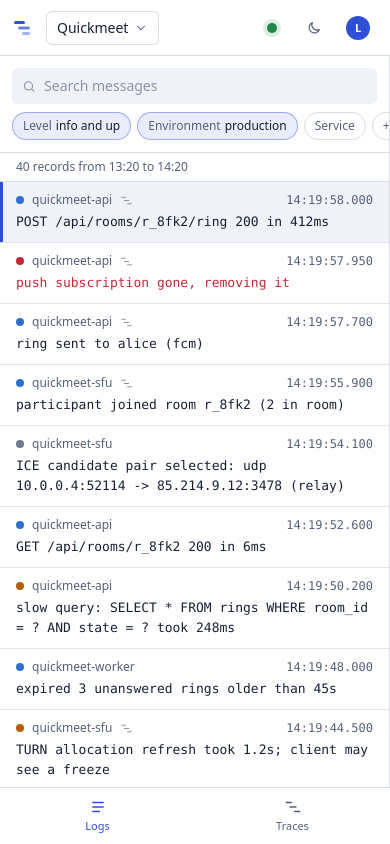
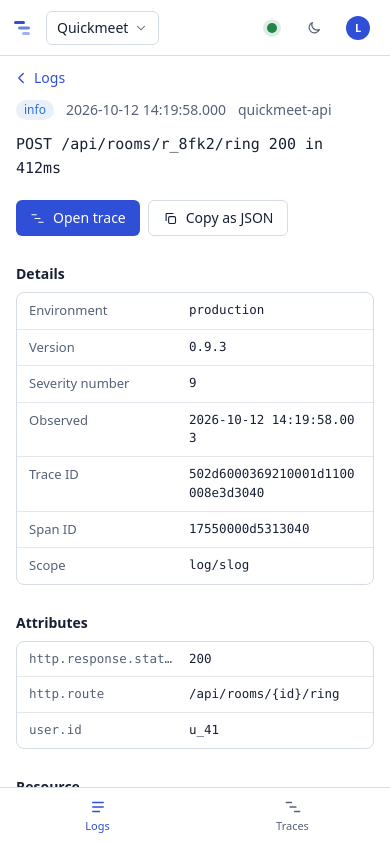
Before and after one commit to abogoyavlensky/tracelet, a React (Vite) app in the folder web/: page /_proto/b/logs in a window 390 px wide. Both pictures are taken after a click on the button 194 px from the left and 212 px from the top of the page. Built offline with nearby package versions, Linux system fonts and the light colour scheme.

Commit message:
Prototype B: list-to-detail on phones

```diff
--- a/web/src/prototypes/VariantB/LogsScreen.tsx
+++ b/web/src/prototypes/VariantB/LogsScreen.tsx
@@ -9,6 +9,8 @@ import './tokens.css'
 
 export function LogsScreen() {
   const [selected, setSelected] = useState(1)
+  // Phones show the list or the record, never both.
+  const [reading, setReading] = useState(false)
   const logs = logsPage.items
   const log = logs[selected]
 
@@ -16,7 +18,9 @@ export function LogsScreen() {
     <div className="proto-b flex h-dvh flex-col bg-canvas font-sans text-fg">
       <Header active="logs" />
       <div className="grid min-h-0 flex-1 grid-cols-1 md:grid-cols-[minmax(360px,36%)_1fr]">
-        <aside className="flex min-h-0 min-w-0 flex-col border-r border-line bg-surface">
+        <aside
+          className={`min-h-0 min-w-0 flex-col border-r border-line bg-surface md:flex ${reading ? 'hidden' : 'flex'}`}
+        >
           <div className="space-y-2 border-b border-line p-3">
             <label className="flex h-9 items-center gap-2 rounded-md bg-raised px-2.5 focus-within:ring-2 focus-within:ring-accent/40">
               <icons.search size={15} className="text-subtle" />
@@ -37,7 +41,15 @@ export function LogsScreen() {
           </p>
           <ul className="min-h-0 flex-1 overflow-y-auto pb-16 md:pb-0">
             {logs.map((l, i) => (
-              <Item key={i} log={l} on={i === selected} onSelect={() => setSelected(i)} />
+              <Item
+                key={i}
+                log={l}
+                on={i === selected}
+                onSelect={() => {
+                  setSelected(i)
+                  setReading(true)
+                }}
+              />
             ))}
             <li className="p-3">
               <button className="h-9 w-full rounded-md border border-line text-sm text-muted hover:bg-raised hover:text-fg">
@@ -46,7 +58,7 @@ export function LogsScreen() {
             </li>
           </ul>
         </aside>
-        <Reader log={log} />
+        <Reader log={log} reading={reading} onBack={() => setReading(false)} />
       </div>
       <TabBar active="logs" />
     </div>
@@ -83,12 +95,21 @@ function Item({ log, on, onSelect }: { log: Log; on: boolean; onSelect: () => vo
   )
 }
 
-function Reader({ log }: { log: Log }) {
+function Reader({ log, reading, onBack }: { log: Log; reading: boolean; onBack: () => void }) {
   const sev = severityName(log.severity_number)
   const stack = log.attributes?.['exception.stacktrace']
   return (
-    <article className="hidden min-h-0 overflow-y-auto bg-surface md:block">
-      <div className="mx-auto max-w-4xl px-8 py-7">
+    <article
+      className={`min-h-0 overflow-y-auto bg-surface pb-16 md:block md:pb-0 ${reading ? 'block' : 'hidden'}`}
+    >
+      <button
+        onClick={onBack}
+        className="flex h-11 items-center gap-1 px-3 text-sm text-accent md:hidden"
+      >
+        <icons.chevronLeft size={18} />
+        Logs
+      </button>
+      <div className="mx-auto max-w-4xl px-4 pb-7 md:px-8 md:pt-7">
         <div className="flex flex-wrap items-center gap-x-3 gap-y-1 text-sm text-muted">
           <span
             className={`rounded-full bg-current/10 px-2 py-0.5 text-xs font-medium ${severityTone[sev]}`}
@@ -98,7 +119,7 @@ function Reader({ log }: { log: Log }) {
           <span>{formatTimestamp(log.ts)}</span>
           <span>{log.service}</span>
         </div>
-        <h1 className="mt-3 whitespace-pre-wrap break-words font-mono text-[17px] leading-7 font-medium">
+        <h1 className="mt-3 whitespace-pre-wrap break-words font-mono text-[15px] leading-6 font-medium md:text-[17px] md:leading-7">
           {log.body}
         </h1>
         {typeof stack === 'string' && (
--- a/web/src/prototypes/VariantB/TraceScreen.tsx
+++ b/web/src/prototypes/VariantB/TraceScreen.tsx
@@ -20,6 +20,7 @@ import './tokens.css'
 export function TraceScreen() {
   const rows = useMemo(() => buildWaterfall(trace), [])
   const [selected, setSelected] = useState(errorSpanId)
+  const [reading, setReading] = useState(false)
   const span = rows.find((r) => r.span.span_id === selected)?.span ?? rows[0].span
   const root = rows[0].span
   const colorOf = (service: string) => rows.find((r) => r.span.service === service)?.colorIndex ?? 0
@@ -59,7 +60,9 @@ export function TraceScreen() {
         </div>
       </section>
       <div className="grid min-h-0 flex-1 grid-cols-1 md:grid-cols-[1fr_minmax(380px,40%)]">
-        <div className="min-h-0 min-w-0 overflow-y-auto bg-surface pb-16 md:pb-0">
+        <div
+          className={`min-h-0 min-w-0 overflow-y-auto bg-surface pb-16 md:block md:pb-0 ${reading ? 'hidden' : 'block'}`}
+        >
           <div className="flex items-center justify-between border-b border-line px-4 py-1.5 text-xs text-muted">
             <span>1 span is waiting for its parent; refresh to fill the trace in.</span>
             <button className="flex items-center gap-1 hover:text-fg">
@@ -72,11 +75,14 @@ export function TraceScreen() {
               key={r.span.span_id}
               row={r}
               on={r.span.span_id === span.span_id}
-              onSelect={() => setSelected(r.span.span_id)}
+              onSelect={() => {
+                setSelected(r.span.span_id)
+                setReading(true)
+              }}
             />
           ))}
         </div>
-        <SpanPane span={span} />
+        <SpanPane span={span} reading={reading} onBack={() => setReading(false)} />
       </div>
       <TabBar active="traces" />
     </div>
@@ -136,13 +142,22 @@ function Row({ row: r, on, onSelect }: { row: WaterfallRow; on: boolean; onSelec
   )
 }
 
-function SpanPane({ span }: { span: Span }) {
+function SpanPane({ span, reading, onBack }: { span: Span; reading: boolean; onBack: () => void }) {
   const [onlySpan, setOnlySpan] = useState(false)
   const failed = span.status_code === 2
   const logs = onlySpan ? traceLogs.filter((l) => l.span_id === span.span_id) : traceLogs
   return (
-    <aside className="hidden min-h-0 overflow-y-auto border-l border-line bg-surface md:block">
-      <div className="px-6 py-5">
+    <aside
+      className={`min-h-0 overflow-y-auto border-l border-line bg-surface pb-16 md:block md:pb-0 ${reading ? 'block' : 'hidden'}`}
+    >
+      <button
+        onClick={onBack}
+        className="flex h-11 items-center gap-1 px-3 text-sm text-accent md:hidden"
+      >
+        <icons.chevronLeft size={18} />
+        Waterfall
+      </button>
+      <div className="px-4 pb-5 md:px-6 md:pt-5">
         <div className="flex flex-wrap items-center gap-2 text-xs">
           <span
             className={`rounded-full px-2 py-0.5 font-medium ${failed ? 'bg-error/10 text-error' : 'bg-raised text-muted'}`}
```
